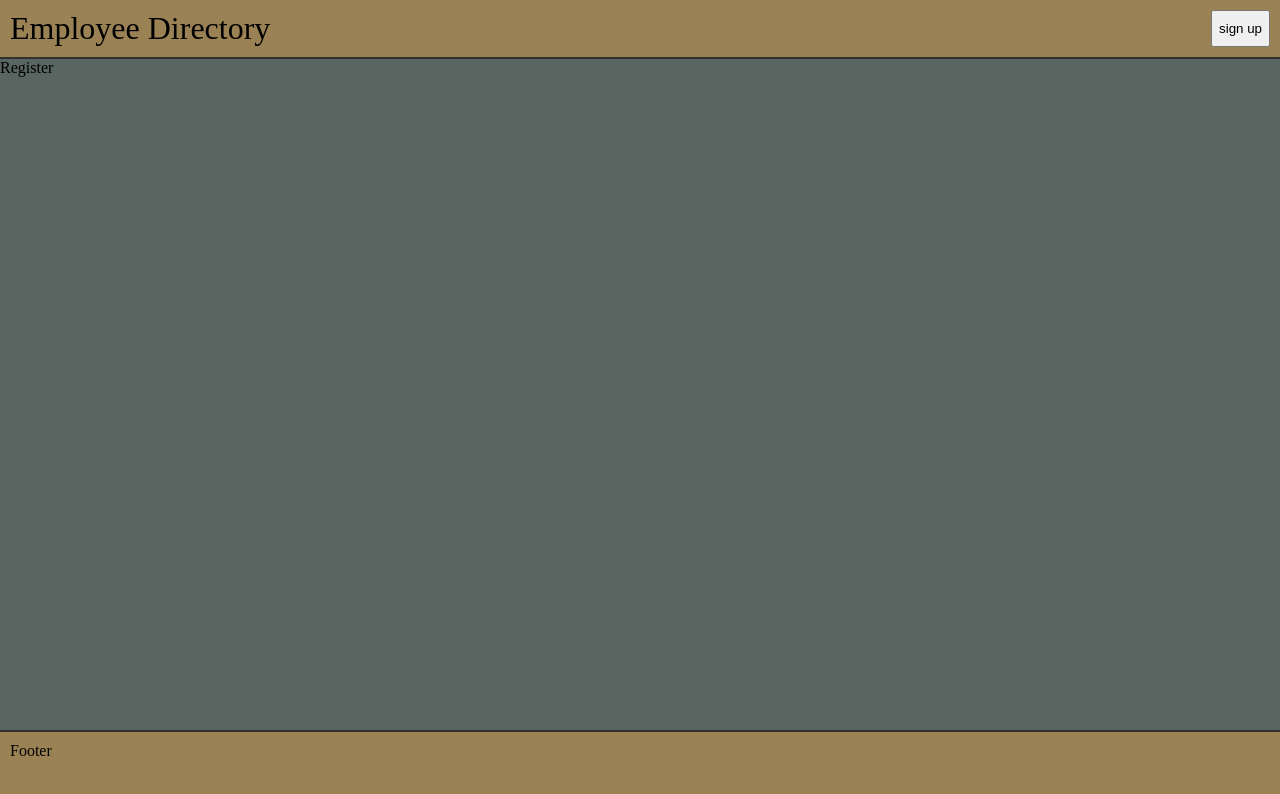
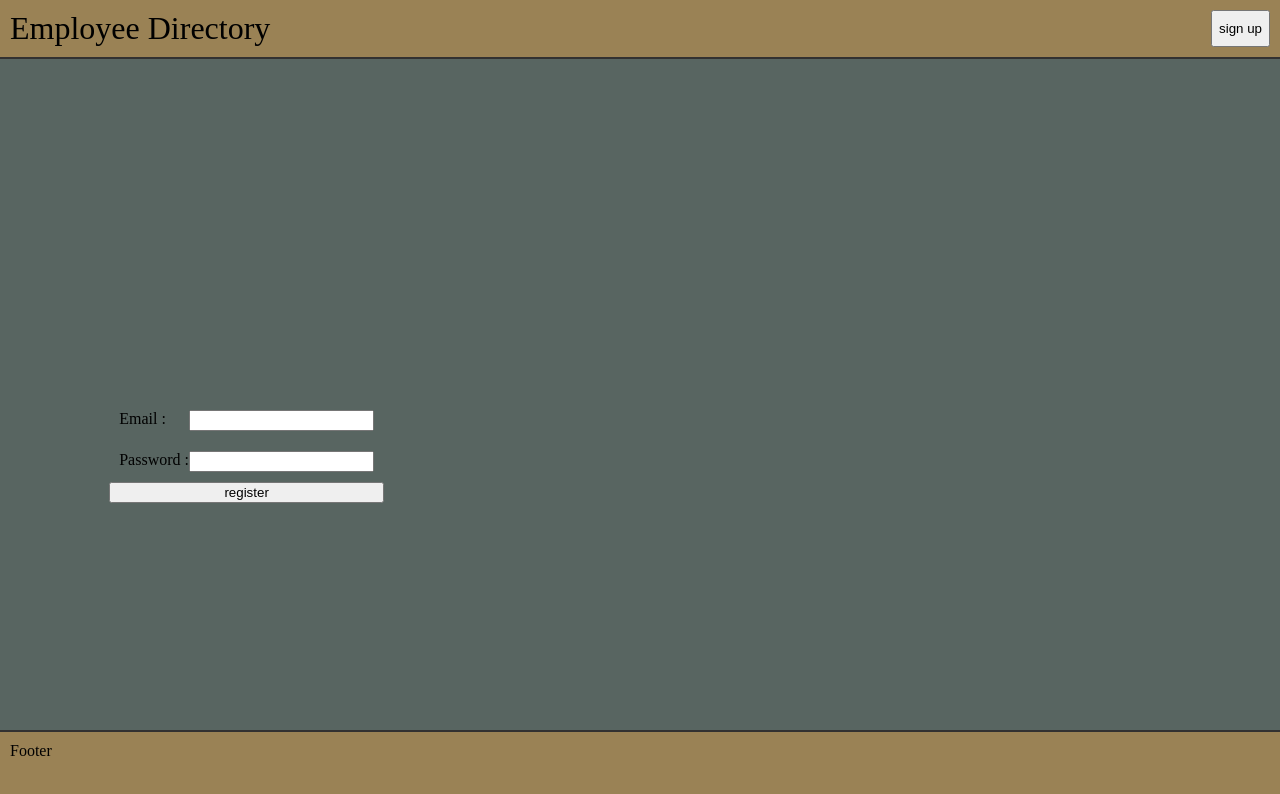
Before and after one commit to kakizaki55/employee-directory, a React app: page /register in a window 1280 px wide. Shown: the top 794 px of the page. Built offline with nearby package versions, Linux system fonts and the light colour scheme.

Commit message:
did some form css

```diff
--- a/src/components/Header/Header.jsx
+++ b/src/components/Header/Header.jsx
@@ -1,14 +1,17 @@
 import React from 'react';
+import { useHistory } from 'react-router-dom';
 import { useUser } from '../../context/UserContext';
 import style from './Header.css';
 
 export default function Header() {
-  const { user } = useUser();
-  console.log(user);
+  const history = useHistory();
+  const handleButton = () => {
+    history.push('/register');
+  };
   return (
     <header className={style.header}>
       <span>Employee Directory</span>
-      <button>sign up</button>
+      <button onClick={handleButton}>sign up</button>
     </header>
   );
 }
--- /dev/null
+++ b/src/components/SignUpSignIn/SignUpSignIn.css
@@ -0,0 +1,10 @@
+.form {
+  display: flex;
+  flex-direction: column;
+  justify-content: center;
+}
+.label {
+  display: flex;
+  justify-content: space-between;
+  margin: 10px;
+}
--- /dev/null
+++ b/src/components/SignUpSignIn/SignUpSignIn.jsx
@@ -0,0 +1,23 @@
+import React from 'react';
+import { useState } from 'react';
+import style from './SignUpSignIn.css';
+
+export default function SignUpSignIn() {
+  const [userInput, setUserInput] = useState({});
+  return (
+    <div>
+      <form className={style.form}>
+        <label className={style.label} for="email">
+          Email :
+          <input type="email" name="email" />
+        </label>
+        <label className={style.label} for="password">
+          Password :
+          <input type="password" name="password" />
+        </label>
+        <button>register</button>
+      </form>
+
+    </div>
+  );
+}
--- /dev/null
+++ b/src/views/Register/Register.css
@@ -0,0 +1,8 @@
+.formContainer {
+  display: flex;
+  justify-content: center;
+  margin: 0;
+  top: 50%;
+  right: 70%;
+  position: absolute;
+}
--- a/src/views/Register/Register.jsx
+++ b/src/views/Register/Register.jsx
@@ -1,5 +1,11 @@
 import React from 'react';
+import SignUpSignIn from '../../components/SignUpSignIn/SignUpSignIn';
+import style from './Register.css';
 
 export default function Register() {
-  return <div>Register</div>;
+  return (
+    <div className={style.formContainer}>
+      <SignUpSignIn />
+    </div>
+  );
 }
```
